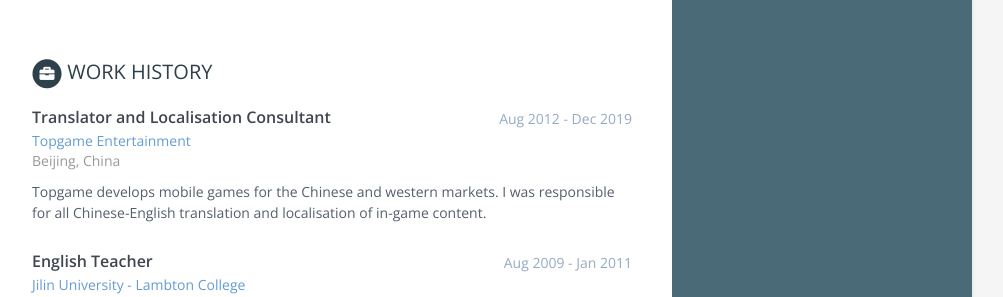
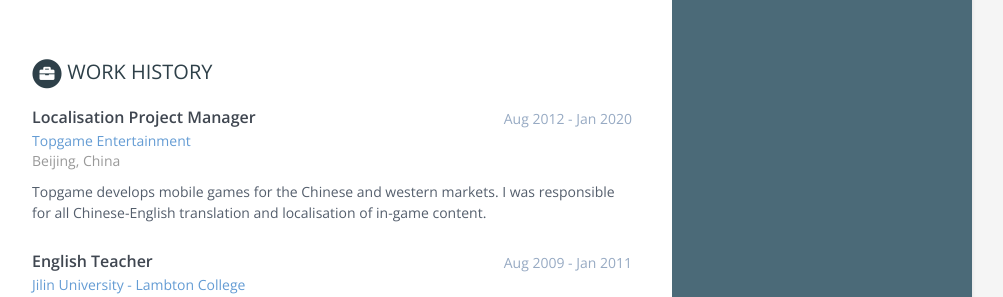
Before and after one commit to rav2040/rav2040.github.io, a Jekyll site: the page built from index.html, in a window 1280 px wide and 900 px high, scrolled down 1394 px. Shown: the part 154-451 px from the top of the window, without its empty margins (168-1171 px from the left). Built offline with Jekyll 4.4.1, drawn with Linux system fonts in a browser that asks for light colours; some of the changed text lies outside the part shown.

Commit message:
Update work history

```diff
--- a/_data/data.yml
+++ b/_data/data.yml
@@ -24,7 +24,7 @@ education:
   - degree: BSc. in Psychology
     university: University of Adelaide
     time: 2004 - 2007
-  - degree: Certificate in Chinese Language
+  - degree: Chinese Language
     university: Beijing Language & Culture University
     time: 2011 - 2012
 
@@ -86,8 +86,8 @@ skills:
 
 experiences:
 
-  - role: Translator and Localisation Consultant
-    time: Aug 2012 - Dec 2019
+  - role: Localisation Project Manager
+    time: Aug 2012 - Jan 2020
     company: '<a href="http://www.topgame.com/" target="_blank">Topgame Entertainment</a><br><span style="color: #999;">Beijing, China</span>'
     details: |
       Topgame develops mobile games for the Chinese and western markets. I was responsible for all Chinese-English translation and localisation of in-game content.
```
